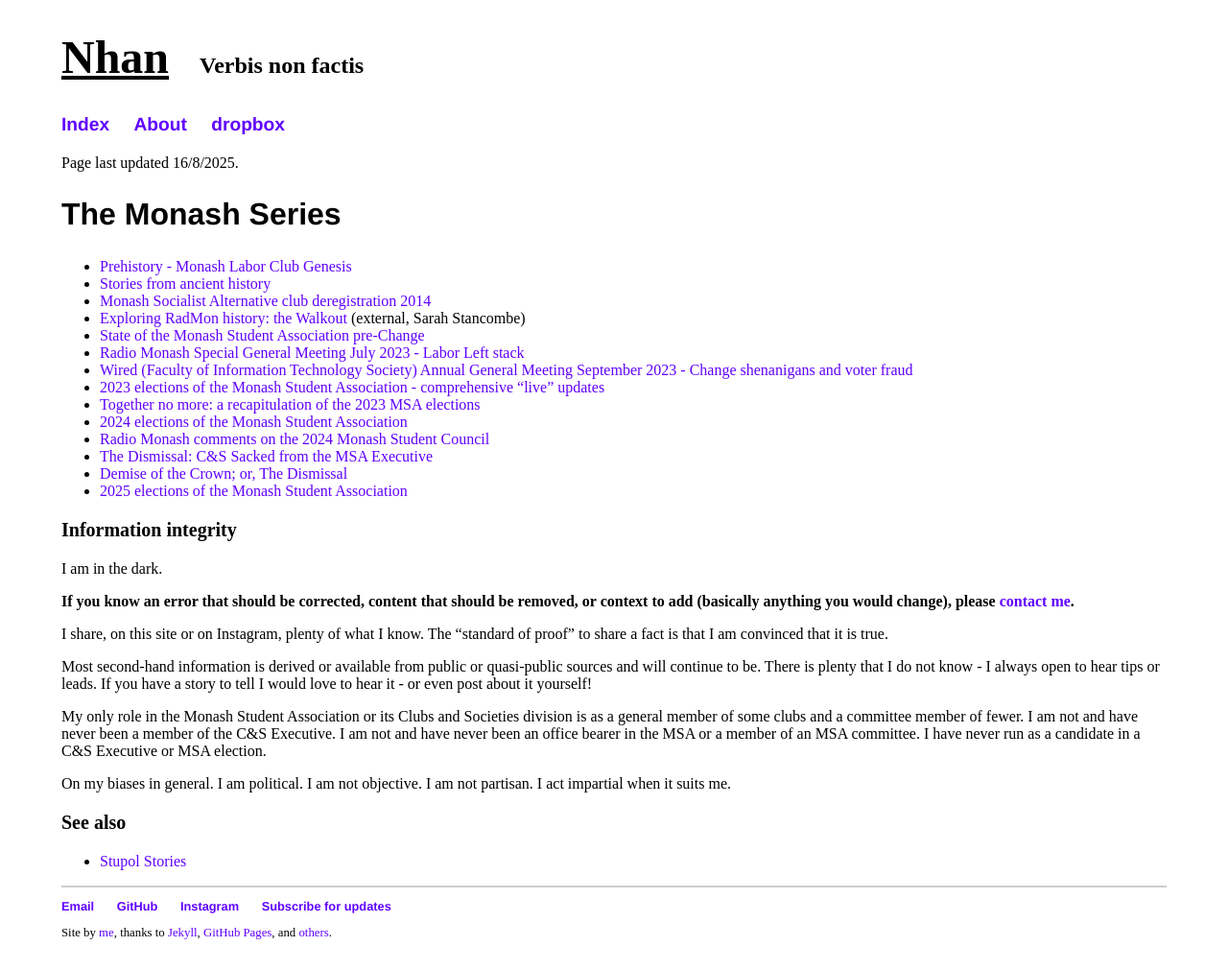
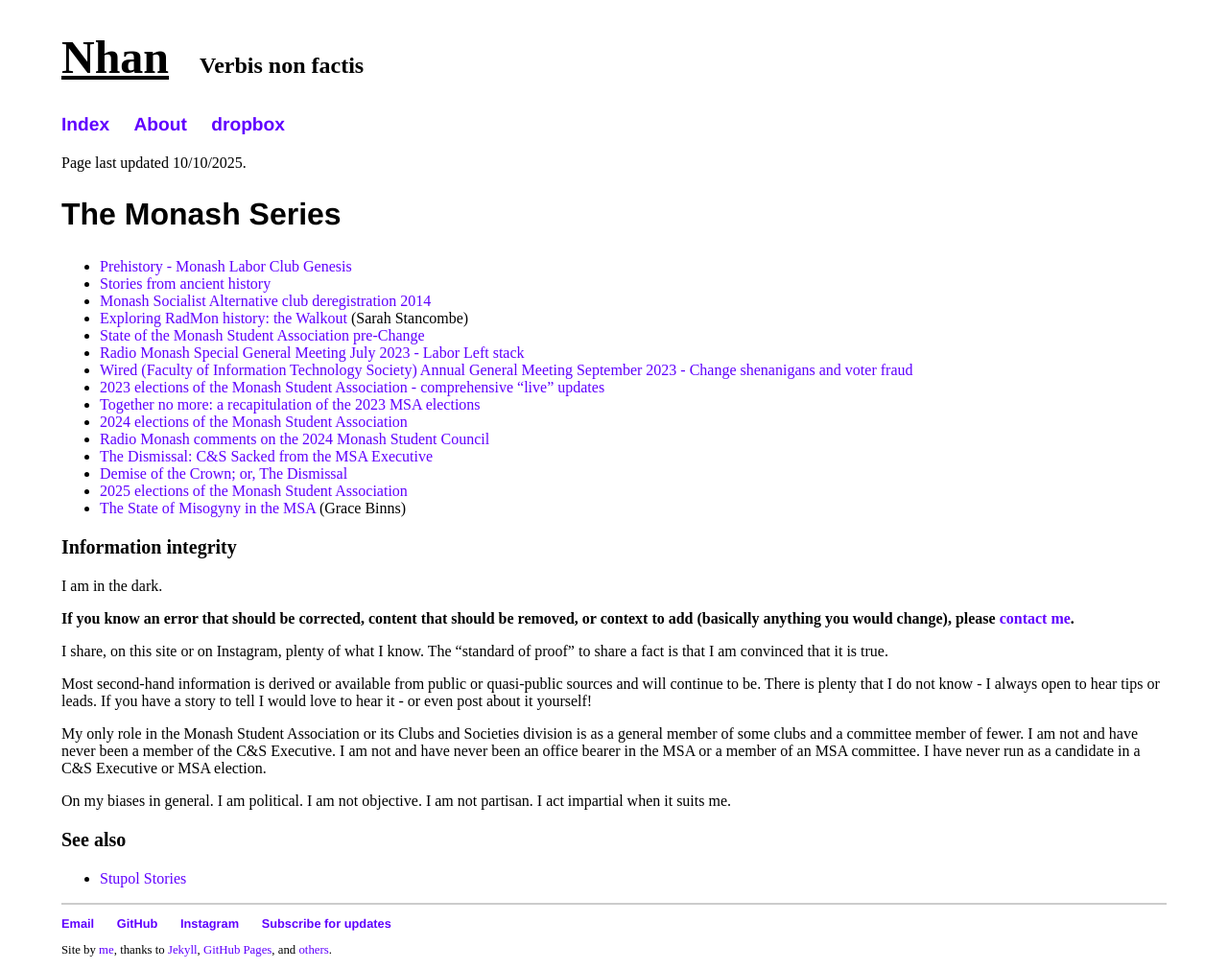
Before and after one commit to nhtnhanbn/nhtnhanbn.github.io, a Jekyll site: the page built from _repository/monash.md, in a window 1280 px wide. Shown: the whole page at 96% size. Built offline with Jekyll 4.4.1, drawn with Linux system fonts in a browser that asks for light colours; grey boxes are pictures that could not be loaded.

Commit message:
Add link to external misogyny piece

```diff
--- a/_repository/monash.md
+++ b/_repository/monash.md
@@ -3,14 +3,14 @@
 title: The Monash Series
 ---
 
-Page last updated 16/8/2025.
+Page last updated 10/10/2025.
 
 ## The Monash Series
 
 - [Prehistory - Monash Labor Club Genesis](/maonash)
 - [Stories from ancient history](/stupol)
 - [Monash Socialist Alternative club deregistration 2014](/msalt)
-- [Exploring RadMon history: the Walkout](https://www.radiomonash.online/journalism-all/od112xng9vbc2lpgfe0lwfaxgclf07) (external, Sarah Stancombe)
+- [Exploring RadMon history: the Walkout](https://www.radiomonash.online/journalism-all/od112xng9vbc2lpgfe0lwfaxgclf07) (Sarah Stancombe)
 - [State of the Monash Student Association pre-Change](/msa)
 - [Radio Monash Special General Meeting July 2023 - Labor Left stack](/radmon)
 - [Wired (Faculty of Information Technology Society) Annual General Meeting September 2023 - Change shenanigans and voter fraud](/wired)
@@ -21,6 +21,7 @@
 - [The Dismissal: C&S Sacked from the MSA Executive](/dismissal)
 - [Demise of the Crown; or, The Dismissal](/demise)
 - [2025 elections of the Monash Student Association](/msa25)
+- [The State of Misogyny in the MSA](https://instagram.com/p/DPhuGQxE2J6) (Grace Binns)
 
 ### Information integrity
 
```
